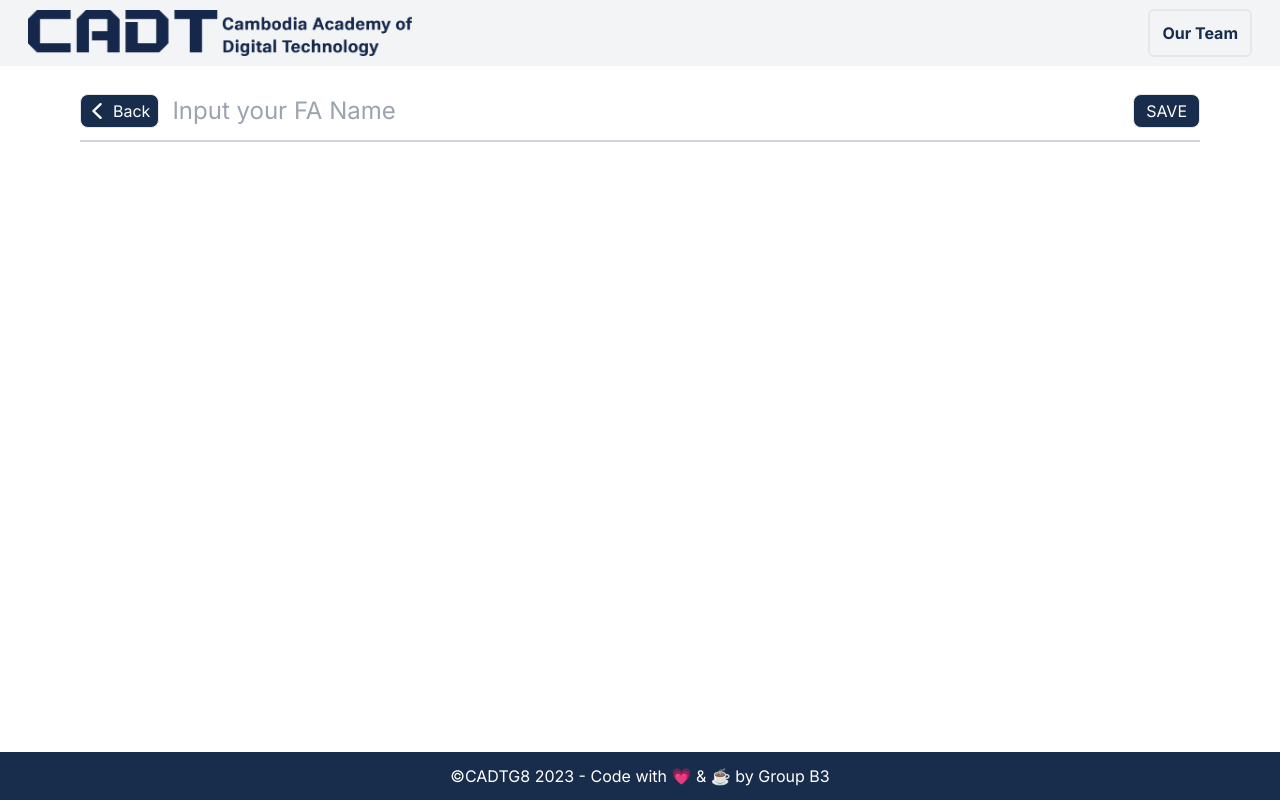
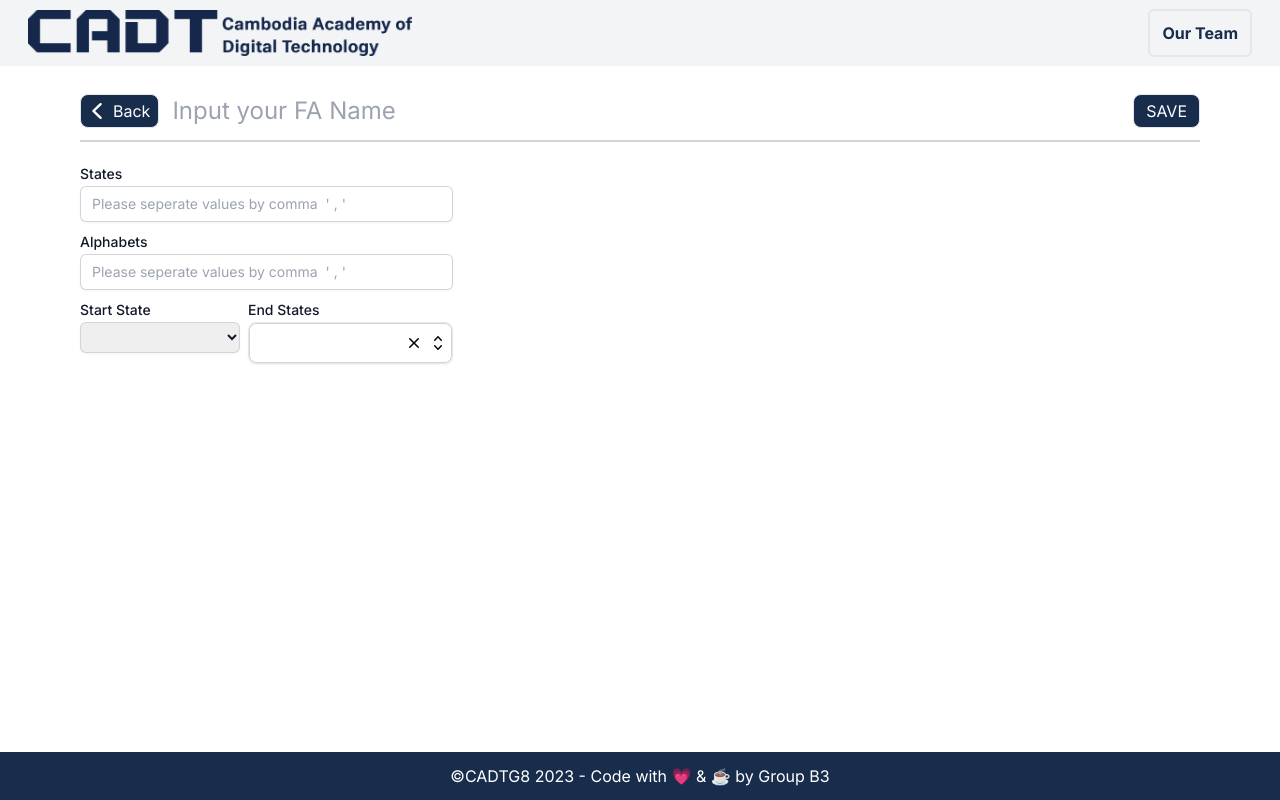
Before and after one commit to tykealy/finite-automata, a Next.js app: page /new in a window 1280 px wide. Built offline with nearby package versions, Linux system fonts and the light colour scheme.

Commit message:
close #9 added state,symbols,start_state,end_states form

```diff
--- a/src/app/new/page.jsx
+++ b/src/app/new/page.jsx
@@ -4,7 +4,7 @@ import Link from "next/link";
 import React from "react";
 import { ChevronLeftIcon } from "@heroicons/react/20/solid";
 import { getFirestore, collection, addDoc } from "firebase/firestore";
-
+import MultipleSelection from "@/components/MultipleSelection";
 export async function createFA(name) {
   const firestore = getFirestore();
   const c = collection(firestore, "automata");
@@ -21,13 +21,22 @@ export async function createFA(name) {
 
 const Page = () => {
   const [faName, setFaName] = React.useState("");
-
+  const [states, setStates] = React.useState([]);
+  const [alphabetsArray, setAlphabets] = React.useState([]);
   const handleFormSubmit = (event) => {
     event.preventDefault();
     createFA(faName);
     setFaName("");
   };
-
+  const handleStateArray = (e, statesString) => {
+    const statesArray = statesString.split(",");
+    setStates(statesArray);
+  };
+  const handleAlphabetArray = (e, alphabets) => {
+    const alphabetsArray = alphabets.split(",");
+    setAlphabets(alphabetsArray);
+    console.log(alphabetsArray);
+  };
   return (
     <form onSubmit={handleFormSubmit}>
       <div className="max-w-6xl mx-auto my-7 px-4">
@@ -57,6 +66,77 @@ const Page = () => {
           </button>
         </div>
         <div className="border border-gray-300 my-3" />
+        <div className="grid grid-cols-1 md:grid-cols-2 lg:grid-cols-3">
+          <div>
+            <div className="my-2">
+              <label
+                htmlFor="states"
+                className="block text-sm font-medium leading-6 text-gray-900"
+              >
+                States
+              </label>
+              <input
+                onChange={(e) => {
+                  e.preventDefault();
+                  handleStateArray(e, e.target.value);
+                }}
+                placeholder="Please seperate values by comma  ' , '"
+                type="text"
+                name="states"
+                className="px-3 block w-full rounded-md border-0 py-1.5 text-gray-900 shadow-sm ring-1 ring-inset ring-gray-300 placeholder:text-gray-400 focus:ring-2 focus:ring-inset focus:ring-indigo-600 sm:text-sm sm:leading-6"
+              />
+            </div>
+            <div className="my-2">
+              <label
+                htmlFor="alphabets"
+                className="block text-sm font-medium leading-6 text-gray-900"
+              >
+                Alphabets
+              </label>
+              <input
+                onChange={(e) => {
+                  e.preventDefault();
+                  handleAlphabetArray(e, e.target.value);
+                }}
+                type="text"
+                placeholder="Please seperate values by comma  ' , '"
+                name="alphabets"
+                className="px-3 block w-full rounded-md border-0 py-1.5 text-gray-900 shadow-sm ring-1 ring-inset ring-gray-300 placeholder:text-gray-400 focus:ring-2 focus:ring-inset focus:ring-indigo-600 sm:text-sm sm:leading-6"
+              />
+            </div>
+            <div className="flex my-2">
+              <div className="w-40">
+                <label
+                  htmlFor="start_state"
+                  className="block text-sm font-medium leading-6 text-gray-900"
+                >
+                  Start State
+                </label>
+                <select
+                  name="start_state"
+                  className="px-2 block w-full rounded-md border-0 py-1.5 text-gray-900 shadow-sm ring-1 ring-inset ring-gray-300 focus:ring-2 focus:ring-inset focus:ring-indigo-600 sm:max-w-xs sm:text-sm sm:leading-6"
+                >
+                  {states.map((state, index) => {
+                    return (
+                      <option key={index} value="">
+                        {state}
+                      </option>
+                    );
+                  })}
+                </select>
+              </div>
+              <div className="flex-1 ml-2">
+                <label
+                  htmlFor="end_states"
+                  className="block text-sm font-medium leading-6 text-gray-900"
+                >
+                  End States
+                </label>
+                <MultipleSelection options={states} />
+              </div>
+            </div>
+          </div>
+        </div>
       </div>
     </form>
   );
--- a/src/components/Button.jsx
+++ /dev/null
@@ -1,11 +0,0 @@
-const Button = (props) => {
-  return (
-    <button
-      className="text-white"
-      style={props.sx}
-      onClick={props.onClick}
-    >{props.title}</button>
-  );
-};
-
-export default Button;
--- /dev/null
+++ b/src/components/MultipleSelection.jsx
@@ -0,0 +1,93 @@
+"use client";
+import React, { useEffect } from "react";
+import { ChevronUpDownIcon, XMarkIcon } from "@heroicons/react/20/solid";
+
+const MultipleSelection = (props) => {
+  const [openList, setOpenList] = React.useState(false);
+  const [select, setSelecteed] = React.useState([]);
+  const dropdownRef = React.useRef(null);
+
+  useEffect(() => {
+    const handleClickOutside = (event) => {
+      if (dropdownRef.current && !dropdownRef.current.contains(event.target)) {
+        setOpenList(false);
+      }
+    };
+
+    window.addEventListener("click", handleClickOutside);
+
+    return () => {
+      window.removeEventListener("click", handleClickOutside);
+    };
+  }, []);
+
+  function handleSelect(option) {
+    setSelecteed((select) => [...select, option]);
+  }
+
+  function unSelect(option) {
+    const updatedSelect = select.filter((item) => item !== option);
+    setSelecteed(updatedSelect);
+  }
+  const active = openList
+    ? "ring-2 ring-inset ring-indigo-600"
+    : "ring-1 ring-inset ring-gray-300";
+  return (
+    <div ref={dropdownRef}>
+      <div
+        onClick={() => {
+          setOpenList(!openList);
+        }}
+        className={`shadow-sm border border-grey-500 rounded-lg flex justify-end p-1 ${active} items-center`}
+      >
+        <div className="flex-1 p-1 flex flex-inline flex-wrap">
+          {select.map((s, index) => {
+            return (
+              <span
+                key={index}
+                className="flex bg-gray-200 rounded-xl pl-2 pr-1 items-center mr-2 my-1"
+              >
+                <span className="flex-1 mr-3">{s}</span>
+                <XMarkIcon
+                  onClick={() => {
+                    unSelect(s);
+                  }}
+                  className="w-4 bg-gray-400 rounded-xl hover:bg-gray-500"
+                />
+              </span>
+            );
+          })}
+        </div>
+        <XMarkIcon
+          onClick={() => {
+            setSelecteed([]);
+          }}
+          className="font-medium w-5 mx-1 hover:bg-gray-400 rounded-xl"
+        />
+        <ChevronUpDownIcon className="font-medium w-5 h-8 " />
+      </div>
+      <ul
+        className="p-3 text-md rounded-lg shadow-gray-500/50 shadow-lg max-h-60 overflow-auto"
+        style={openList ? { display: "block" } : { display: "none" }}
+      >
+        {props.options.map((option, index) => {
+          const isSelected = select.includes(option);
+          const active = isSelected ? "bg-gray-100" : "";
+          return (
+            <li
+              key={index}
+              onClick={() => {
+                active ? unSelect(option) : handleSelect(option);
+              }}
+              className={`hover:bg-gray-200 p-1 ${active}`}
+            >
+              {option}
+            </li>
+          );
+        })}
+      </ul>
+    </div>
+  );
+};
+
+export default MultipleSelection;
--- a/src/components/Topbar.jsx
+++ b/src/components/Topbar.jsx
@@ -15,6 +15,7 @@ const Topbar = () => {
         >
           <Link
             target="blank"
+            as=""
             href="https://github.com/tykeaboyloy/finite-automata"
             className="font-bold border border-grey-50 rounded-md border-[2px] p-1 sm:p-3 hover:bg-[#182c4c] hover:text-white"
           >
```
